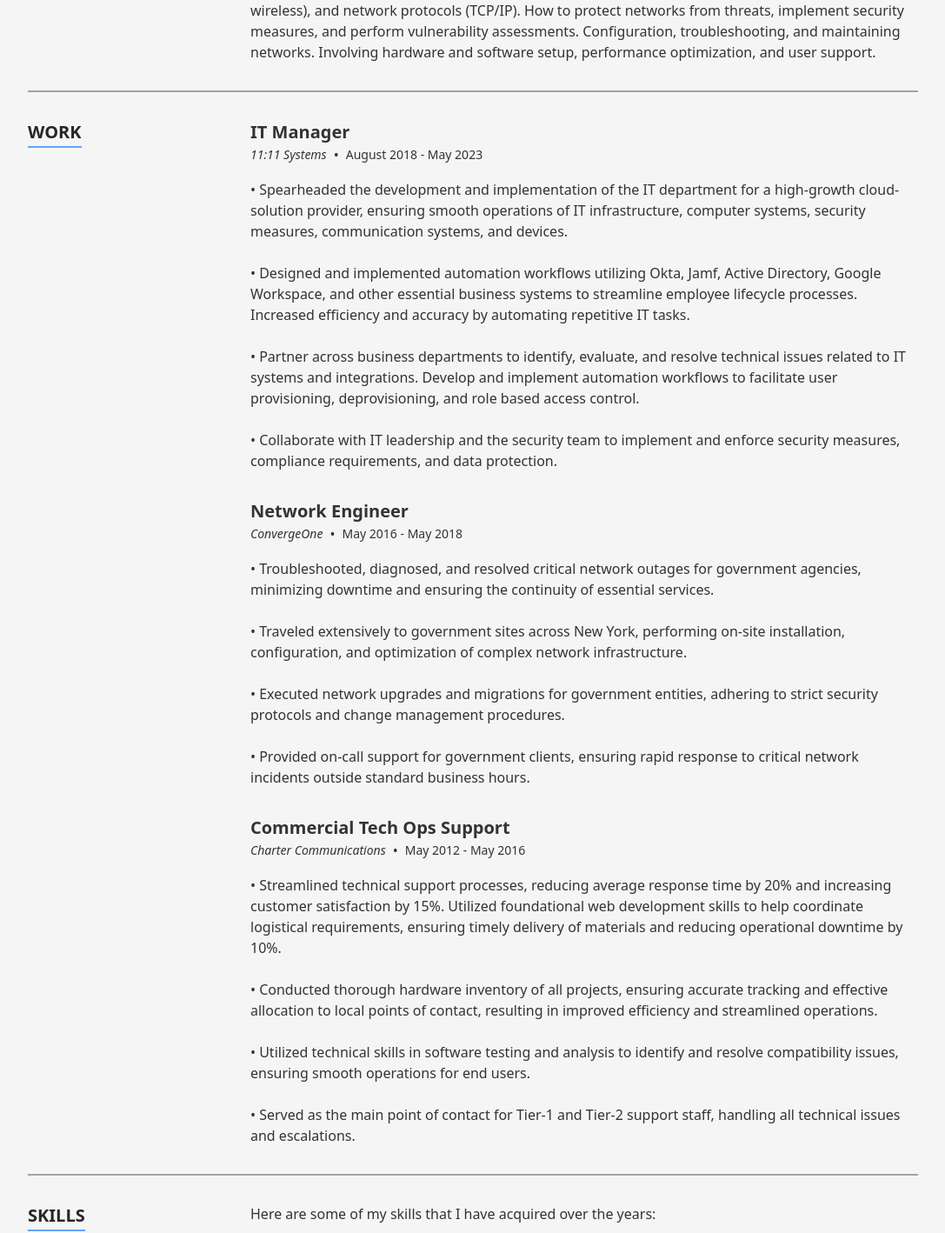
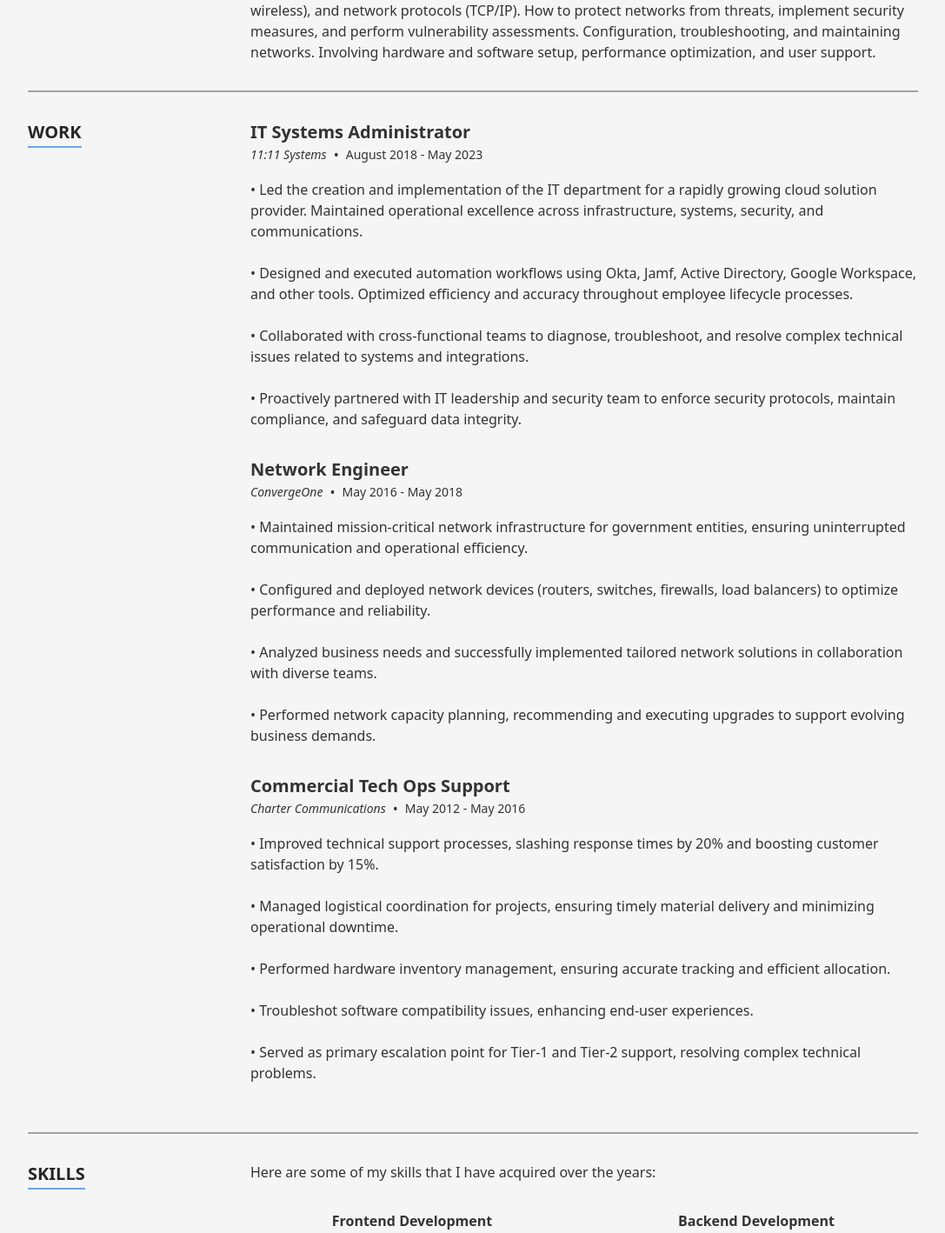
Before and after one commit to rgrover00/portfolio, a Next.js app: page / in a window 1280 px wide. Shown: the part 1940-3358 px from the top of the page at 87% size, without its empty margins (96-1183 px from the left). Built offline with nearby package versions, Linux system fonts and the light colour scheme.

Commit message:
updated resume section and added vercel analytics and pagespeed

```diff
--- a/package.json
+++ b/package.json
@@ -15,12 +15,15 @@
     "@headlessui/react": "^1.7.16",
     "@heroicons/react": "^2.0.18",
     "@next/third-parties": "^14.2.2",
+    "@vercel/analytics": "^1.2.2",
+    "@vercel/speed-insights": "^1.0.10",
     "autoprefixer": "10.4.16",
     "classnames": "^2.3.2",
     "next": "^14.2.2",
     "react": "^18.2.0",
     "react-dom": "^18.2.0",
     "resend": "^3.2.0",
+    "sharp": "^0.33.3",
     "ts-pattern": "^5.0.4"
   },
   "devDependencies": {
--- a/src/components/Sections/Resume/Skills.tsx
+++ b/src/components/Sections/Resume/Skills.tsx
@@ -6,7 +6,7 @@
   const {name, skills} = skillGroup;
   return (
     <div className="flex flex-col">
-      <span className="text-center text-lg font-bold">{name}</span>
+      <span className="text-center text-md font-bold">{name}</span>
       <div className="flex flex-col gap-y-2">
         {skills.map((skill, index) => (
           <Skill key={`${skill.name}-${index}`} skill={skill} />
@@ -25,7 +25,7 @@
   return (
     <div className="flex flex-col">
       <span className="ml-2 text-sm font-medium">{name}</span>
-      <div className="h-5 w-full overflow-hidden rounded-full bg-neutral-300">
+      <div className="h-3 w-full overflow-hidden rounded-full bg-neutral-300">
         <div className="h-full rounded-full bg-blue-400" style={{width: `${percentage}%`}} />
       </div>
     </div>
--- a/src/data/data.tsx
+++ b/src/data/data.tsx
@@ -247,16 +247,13 @@
   {
     date: 'August 2018 - May 2023',
     company: '11:11 Systems',
-    title: 'IT Manager',
+    title: 'IT Systems Administrator',
     content: (
       <div>
-        • Spearheaded the development and implementation of the IT department for a high-growth cloud-solution provider, ensuring smooth operations of IT infrastructure, computer systems, security measures, communication systems, and devices.<div> <br /></div>
-
-        • Designed and implemented automation workflows utilizing Okta, Jamf, Active Directory, Google Workspace, and other essential business systems to streamline employee lifecycle processes. Increased efficiency and accuracy by automating repetitive IT tasks.<div> <br /></div>
-
-        • Partner across business departments to identify, evaluate, and resolve technical issues related to IT systems and integrations. Develop and implement automation workflows to facilitate user provisioning, deprovisioning, and role based access control.<div> <br /></div>
-
-        • Collaborate with IT leadership and the security team to implement and enforce security measures, compliance requirements, and data protection.
+        • Led the creation and implementation of the IT department for a rapidly growing cloud solution provider. Maintained operational excellence across infrastructure, systems, security, and communications.<div> <br /></div>
+        • Designed and executed automation workflows using Okta, Jamf, Active Directory, Google Workspace, and other tools. Optimized efficiency and accuracy throughout employee lifecycle processes.<div> <br /></div>
+        • Collaborated with cross-functional teams to diagnose, troubleshoot, and resolve complex technical issues related to systems and integrations.<div> <br /></div>
+        • Proactively partnered with IT leadership and security team to enforce security protocols, maintain compliance, and safeguard data integrity.
       </div>
     ),
   },
@@ -266,10 +263,10 @@
     title: 'Network Engineer',
     content: (
       <div>
-        • Troubleshooted, diagnosed, and resolved critical network outages for government agencies, minimizing downtime and ensuring the continuity of essential services.<div> <br /></div>
-        • Traveled extensively to government sites across New York, performing on-site installation, configuration, and optimization of complex network infrastructure.<div> <br /></div>
-        • Executed network upgrades and migrations for government entities, adhering to strict security protocols and change management procedures.<div> <br /></div>
-        • Provided on-call support for government clients, ensuring rapid response to critical network incidents outside standard business hours.
+        • Maintained mission-critical network infrastructure for government entities, ensuring uninterrupted communication and operational efficiency.<div> <br /></div>
+        • Configured and deployed network devices (routers, switches, firewalls, load balancers) to optimize performance and reliability.<div> <br /></div>
+        • Analyzed business needs and successfully implemented tailored network solutions in collaboration with diverse teams.<div> <br /></div>
+        • Performed network capacity planning, recommending and executing upgrades to support evolving business demands.
       </div>
     ),
   },
@@ -279,10 +276,11 @@
     title: 'Commercial Tech Ops Support',
     content: (
       <div>
-        • Streamlined technical support processes, reducing average response time by 20% and increasing customer satisfaction by 15%. Utilized foundational web development skills to help coordinate logistical requirements, ensuring timely delivery of materials and reducing operational downtime by 10%.<div> <br /></div>
-        • Conducted thorough hardware inventory of all projects, ensuring accurate tracking and effective allocation to local points of contact, resulting in improved efficiency and streamlined operations.<div> <br /></div>
-        • Utilized technical skills in software testing and analysis to identify and resolve compatibility issues, ensuring smooth operations for end users.<div> <br /></div>
-        • Served as the main point of contact for Tier-1 and Tier-2 support staff, handling all technical issues and escalations.
+        • Improved technical support processes, slashing response times by 20% and boosting customer satisfaction by 15%.<div> <br /></div>
+        • Managed logistical coordination for projects, ensuring timely material delivery and minimizing operational downtime.<div> <br /></div>
+        • Performed hardware inventory management, ensuring accurate tracking and efficient allocation.<div> <br /></div>
+        • Troubleshot software compatibility issues, enhancing end-user experiences.<div> <br /></div>
+        • Served as primary escalation point for Tier-1 and Tier-2 support, resolving complex technical problems.<div> <br /></div>
       </div>
     ),
   },
--- a/src/pages/_app.tsx
+++ b/src/pages/_app.tsx
@@ -1,6 +1,8 @@
 import 'tailwindcss/tailwind.css';
 import '../globalStyles.scss';
 
+import {Analytics} from "@vercel/analytics/react"
+import {SpeedInsights} from "@vercel/speed-insights/next"
 import type {AppProps} from 'next/app';
 import {memo} from 'react';
 
@@ -8,6 +10,8 @@
   return (
     <>
             <Component {...pageProps} />
+            <Analytics />
+            <SpeedInsights />
     </>
   );
 });
--- /dev/null
+++ b/src/pages/api/submit-form.js
@@ -0,0 +1,15 @@
+export default async function handler(req, res) {
+  if (req.method === 'POST') {
+    const formData = req.body;
+
+    // OPTION 1: Google Workspace Email Integration (See details below)
+    // ...
+
+    // OPTION 2: Google Sheets Integration (See details below)
+    // ...
+
+    res.status(200).json({message: 'Success'});
+  } else {
+    res.status(400).json({message: 'Invalid method'});
+  }
+}
```
Also changed, not shown: 1 other file (tests, documents, lock files or other folders).
